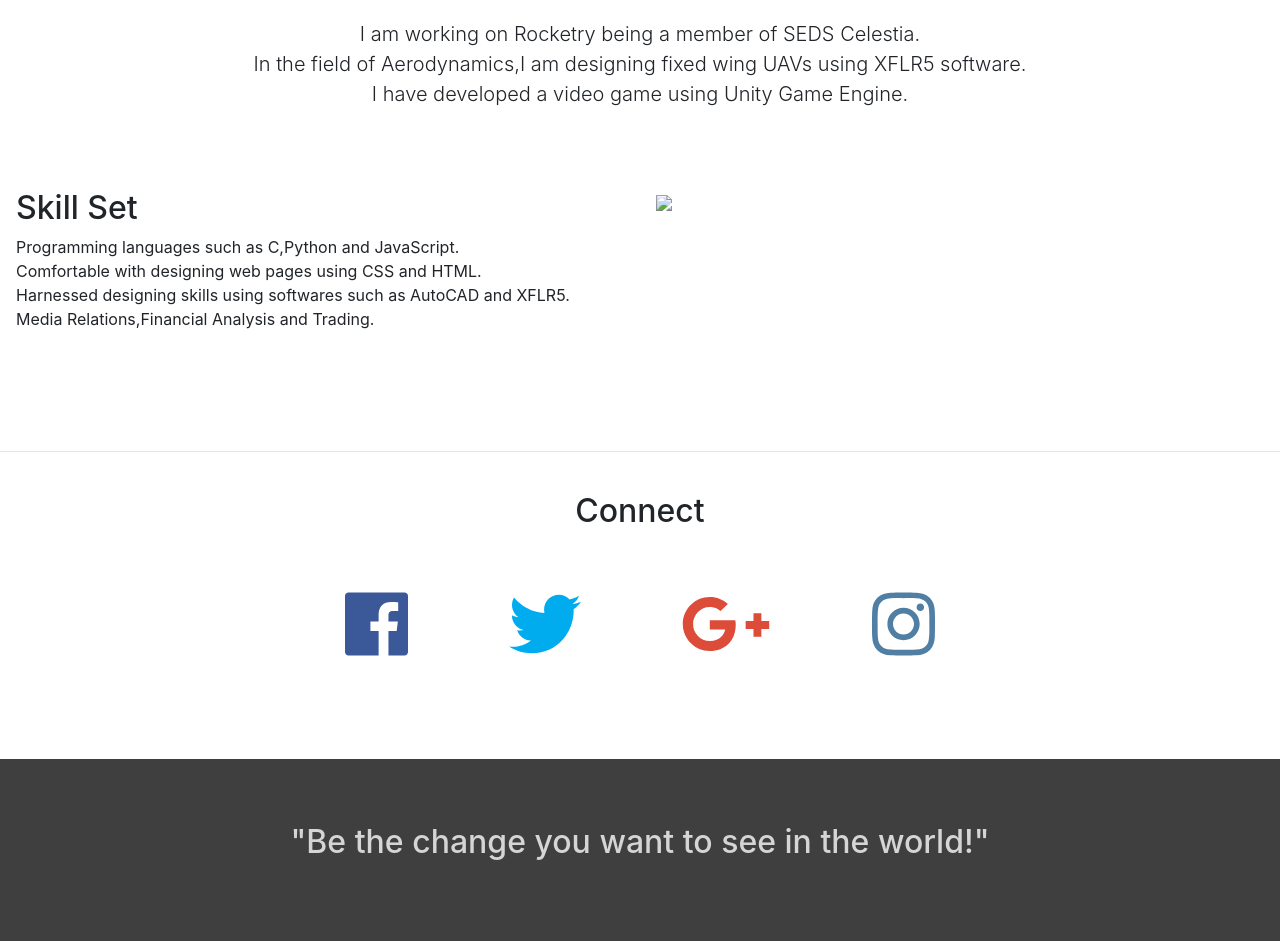
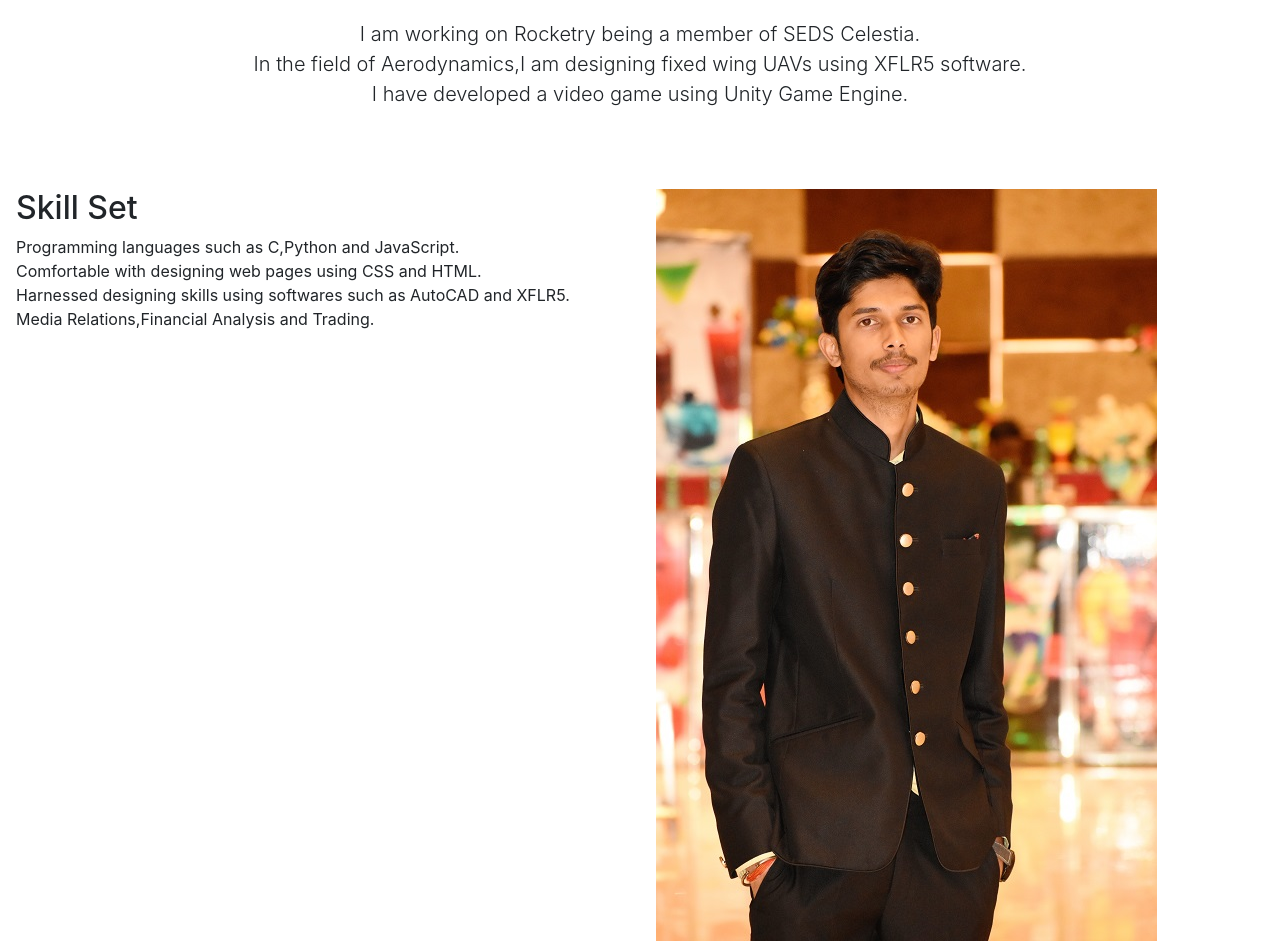
Before and after one commit to Shanuism07/Shanuism07.github.io, a plain HTML site: page index.html in a window 1280 px wide. Shown: the part 1419-2360 px from the top of the page. Drawn offline with nearby package versions, Linux system fonts and the light colour scheme.

Commit message:
Update index.html

```diff
--- a/index.html
+++ b/index.html
@@ -100,7 +100,7 @@
 			</br>Media Relations,Financial Analysis and Trading.</p>
 		</div>
 		<div class="col-lg-6">
-			<img src="img/DSC_3122.JPG" class="image-fluid">
+			<img src="https://github.com/Shanuism07/Shanuism07.github.io/blob/main/DSC_3122.JPG" class="image-fluid">
 		</div>
 	</div>
 </div>
```
